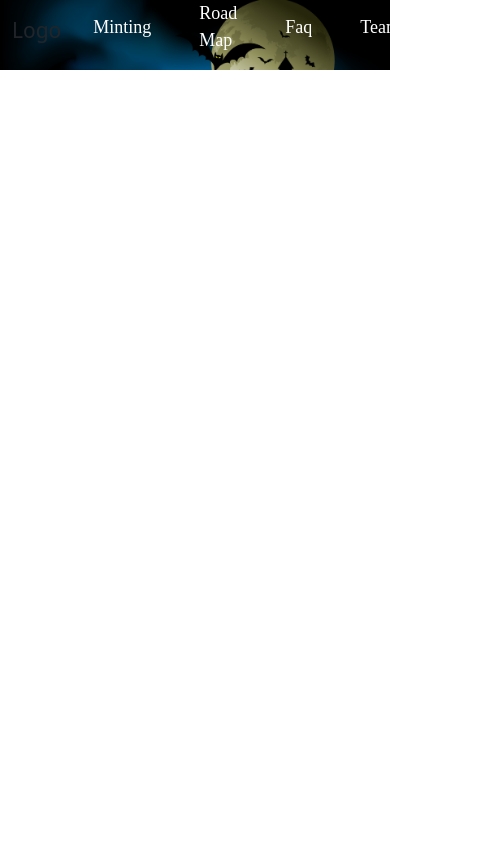
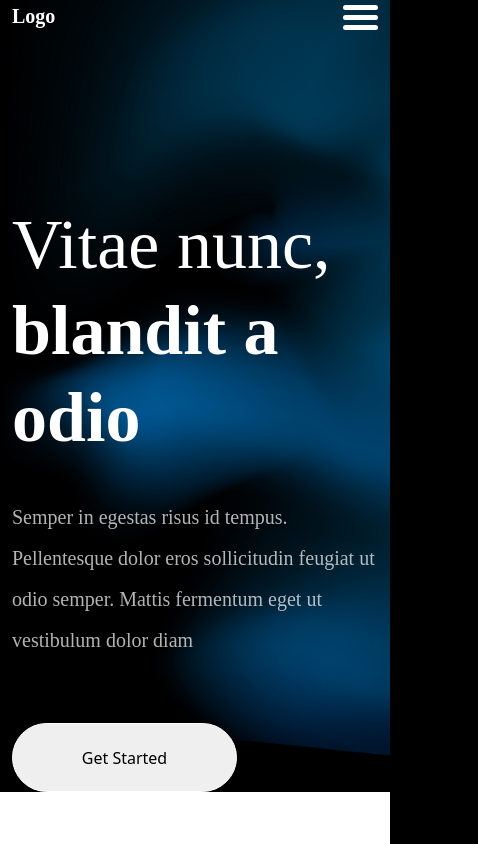
Before and after one commit to mohitgoyat525/Home-page-2, a plain HTML site: page index.html in a window 390 px wide. Shown: the whole page, 478 px wide, since content can reach past the window. Drawn offline with nearby package versions, Linux system fonts and the light colour scheme.

Commit message:
hero-section-create

```diff
--- a/assets/css/root.css
+++ b/assets/css/root.css
@@ -7,6 +7,7 @@
   --fs-14: 14px;
   --fs-18: 18px;
   --fs-21:21px;
+  --fs-70:70px;
 
 }
 :root{
--- a/assets/css/style.css
+++ b/assets/css/style.css
@@ -43,3 +43,76 @@ text-align: left;
 color: var(--white-color-);
 
 }
+.logo{
+    font-family: Poppins;
+color:var(--white-color-);
+font-weight: 600;
+line-height: 32.62px;
+text-align: left;
+
+}
+.--fs-70
+{font-size: var(--fs-70);}
+.heading{
+  font-family: Poppins;
+color: var(--white-color-);
+font-weight: 400;
+line-height: 86.8px;
+text-align: left;
+padding-bottom: 27px;
+
+}
+.pt-161{
+  padding-top: 161px;
+}
+.sempar{
+font-family: Poppins;
+color: var(--white-color-);
+opacity: 70%;
+font-weight: 500;
+line-height: 41px;
+text-align: left;
+padding-bottom: 46px;
+}
+.get-start{
+  width: 225px;
+height: 69px;
+border-radius: 45.5px;
+
+border: 1px solid #fff;
+transition: all 300ms linear;
+}
+.get-start:hover{
+  background-color: black;
+  color: #fff;
+
+}
+/* -------------------------responisve----------------------- */
+@media (max-width:992px) {
+    .menu-bar{
+        width: 100%;
+        display: flex;
+        flex-direction: column;
+        min-height: 100vh;
+        position: fixed;
+        justify-content: center;
+        bottom: 0;
+        top: 0;
+        right: -100%;
+        transition: all 300ms linear;
+        background: black;
+    }
+    .show-nav{
+        right: 0 !important;
+    }
+    .line{
+       width: 35px;
+    display: flex;
+    height: 5px;
+    background-color: var(--white-color-);
+    margin-bottom: 5px;
+    border-radius: 5px;
+    transition: all 300ms linear;
+    }
+
+}
--- a/assets/js/app.js
+++ b/assets/js/app.js
@@ -0,0 +1,4 @@
+const navbtn = () => {
+  document.getElementById("menulist").classList.toggle("show-nav");
+  document.body.classList.toggle("overflow-hidden");
+};
--- a/index.html
+++ b/index.html
@@ -7,38 +7,62 @@
     <link
       rel="shortcut icon"
       href="/assets/images/logo.png"
-      type="image/x-icon"/>
-      <link rel="stylesheet" href="./assets/css/style.css">
-      <link rel="stylesheet" href="./assets/css/root.css">
+      type="image/x-icon"
+    />
+    <link rel="stylesheet" href="./assets/css/style.css" />
+    <link rel="stylesheet" href="./assets/css/root.css" />
     <link
       href="https://cdn.jsdelivr.net/npm/bootstrap@5.3.3/dist/css/bootstrap.min.css"
       rel="stylesheet"
       integrity="sha384-QWTKZyjpPEjISv5WaRU9OFeRpok6YctnYmDr5pNlyT2bRjXh0JMhjY6hW+ALEwIH"
-      crossorigin="anonymous"/>
+      crossorigin="anonymous"
+    />
   </head>
   <body>
     <section class="hero-bg-img">
       <header>
         <div class="container">
-        <nav class="d-flex align-items-center justify-content-between ">
-            <h2 class="logo --fs-21 ">Logo</h2>
-            <ul class="d-flex align-items-center justify-content-center gap-5">
-              <li><a href="/" class="nav-links --fs-18 ">Minting</a></li>
-              <li><a href="/" class="nav-links --fs-18 ">Road Map</a></li>
-              <li><a href="/" class="nav-links --fs-18 ">Faq</a></li>
-              <li><a href="/" class="nav-links --fs-18 ">Team</a></li>
-              <li><a href="/" class="nav-links --fs-18 ">Join Us</a></li>
+          <nav class="d-flex align-items-center justify-content-between">
+            <h3><a href="" class="pt-4 --fs-20 logo">Logo</a></h3>
+            <ul
+              id="menulist"
+              class="d-flex align-items-center justify-content-center gap-5 menu-bar pt-4"
+            >
+              <li><a href="/" class="nav-links --fs-18">Minting</a></li>
+              <li><a href="/" class="nav-links --fs-18">Road Map</a></li>
+              <li><a href="/" class="nav-links --fs-18">Faq</a></li>
+              <li><a href="/" class="nav-links --fs-18">Team</a></li>
+              <li><a href="/" class="nav-links --fs-18">Join Us</a></li>
             </ul>
-
-
+            <div class="menu d-lg-none z-1" onclick="navbtn()">
+              <span class="line"></span>
+              <span class="line"></span>
+              <span class="line"></span>
+            </div>
           </nav>
         </div>
       </header>
+      <div class="container">
+        <div class="row">
+          <div class="col-lg-6 col-md-12">
+            <h1 class="--fs-70 heading pt-161">
+              Vitae nunc,<br /><b> blandit a odio</b>
+            </h1>
+            <p class="sempar --fs-20">
+              Semper in egestas risus id tempus. Pellentesque dolor eros
+              sollicitudin feugiat ut odio semper. Mattis fermentum eget ut
+              vestibulum dolor diam
+            </p>
+            <button class="get-start">Get Started</button>
+          </div>
+        </div>
+      </div>
     </section>
     <script
       src="https://cdn.jsdelivr.net/npm/bootstrap@5.3.3/dist/js/bootstrap.bundle.min.js"
       integrity="sha384-YvpcrYf0tY3lHB60NNkmXc5s9fDVZLESaAA55NDzOxhy9GkcIdslK1eN7N6jIeHz"
       crossorigin="anonymous"
     ></script>
+    <script src="/assets/js/app.js"></script>
   </body>
 </html>
```
Lines whose indentation alone changed are shown as unchanged.
